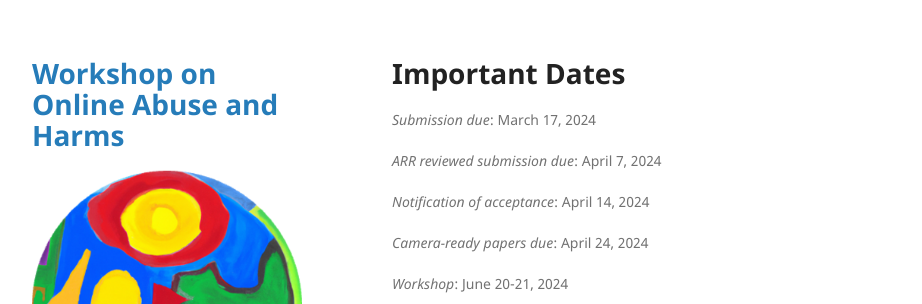
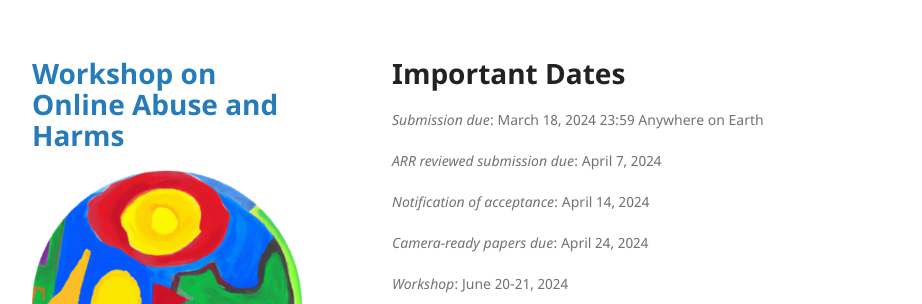
Before and after one commit to fmplaza/woah-workshop.github.io, a Jekyll site: the page built from cfp.md, in a window 1280 px wide and 900 px high. Shown: the top 304 px of the window, without its empty margins (178-1100 px from the left). Built offline with Jekyll 4.4.1, drawn with Linux system fonts in a browser that asks for light colours.

Commit message:
changed submission deadline

```diff
--- a/cfp.md
+++ b/cfp.md
@@ -5,7 +5,7 @@ rank: 1
 ---
 
 # Important Dates
-*Submission due*: 		March 17, 2024
+*Submission due*: 		March 18, 2024 23:59 Anywhere on Earth
 
 *ARR reviewed submission due*: April 7, 2024
 
```
